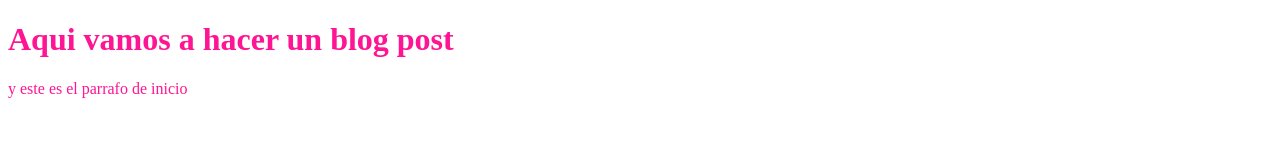
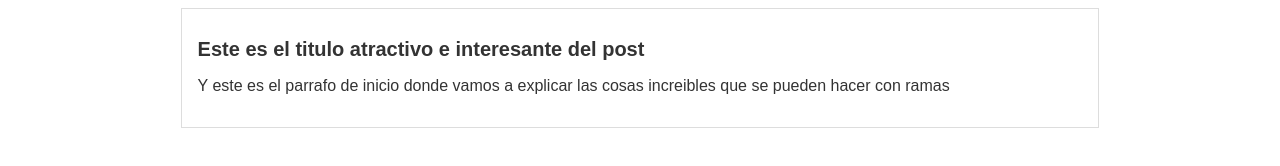
Before and after one commit to MaryAlvarezH/prueba, a plain HTML site: page index.html in a window 1280 px wide. Drawn offline with Linux system fonts and the light colour scheme.

Commit message:
commit al master del blogpost en su version mas reciente

```diff
--- a/index.html
+++ b/index.html
@@ -8,7 +8,12 @@
     <title>Blog</title>
 </head>
 <body>
-    <h1>Aqui vamos a hacer un blog post</h1>
-    <p>y este es el parrafo de inicio</p>
+    <div id="container">
+        <div id="post">
+            <h1>Este es el titulo atractivo e interesante del post</h1>
+            <p>Y este es el parrafo de inicio donde vamos a explicar las cosas increibles que se pueden hacer con ramas </p>
+        </div>
+    </div>
+
 </body>
 </html>
--- a/main.css
+++ b/main.css
@@ -1,3 +1,17 @@
 body {
-    color:deeppink;
+    color:#333;
+    text-align: center;
+    font-family: Arial, Helvetica, sans-serif;
 }
+#container {
+    width:70%;
+    padding: 1em;
+    text-align: left;
+    font-size: 16px;
+    border: 1px solid #ddd;
+    margin: 0 auto;
+}
+
+#container h1 {
+    font-size: 20px;
+}
```
